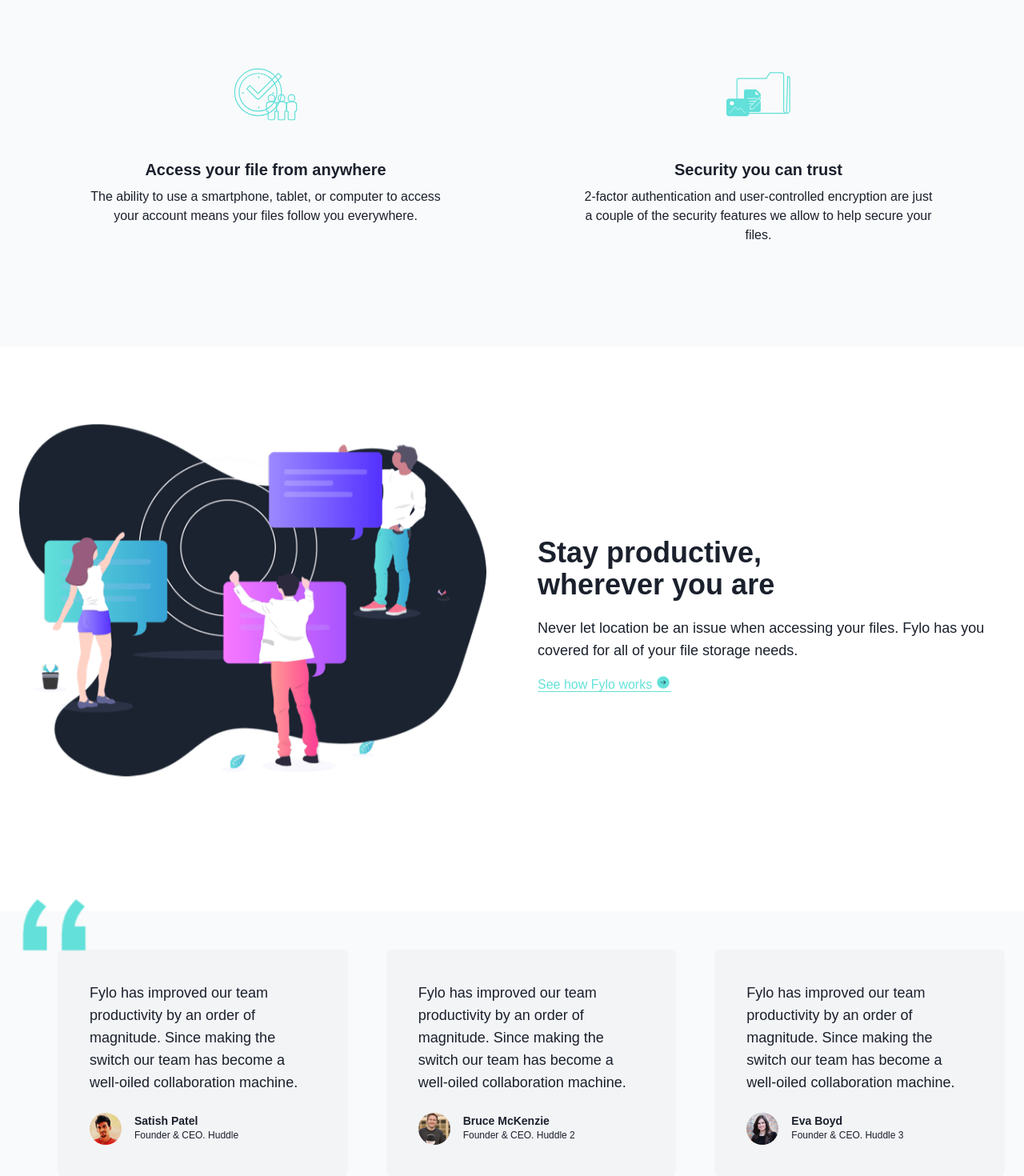
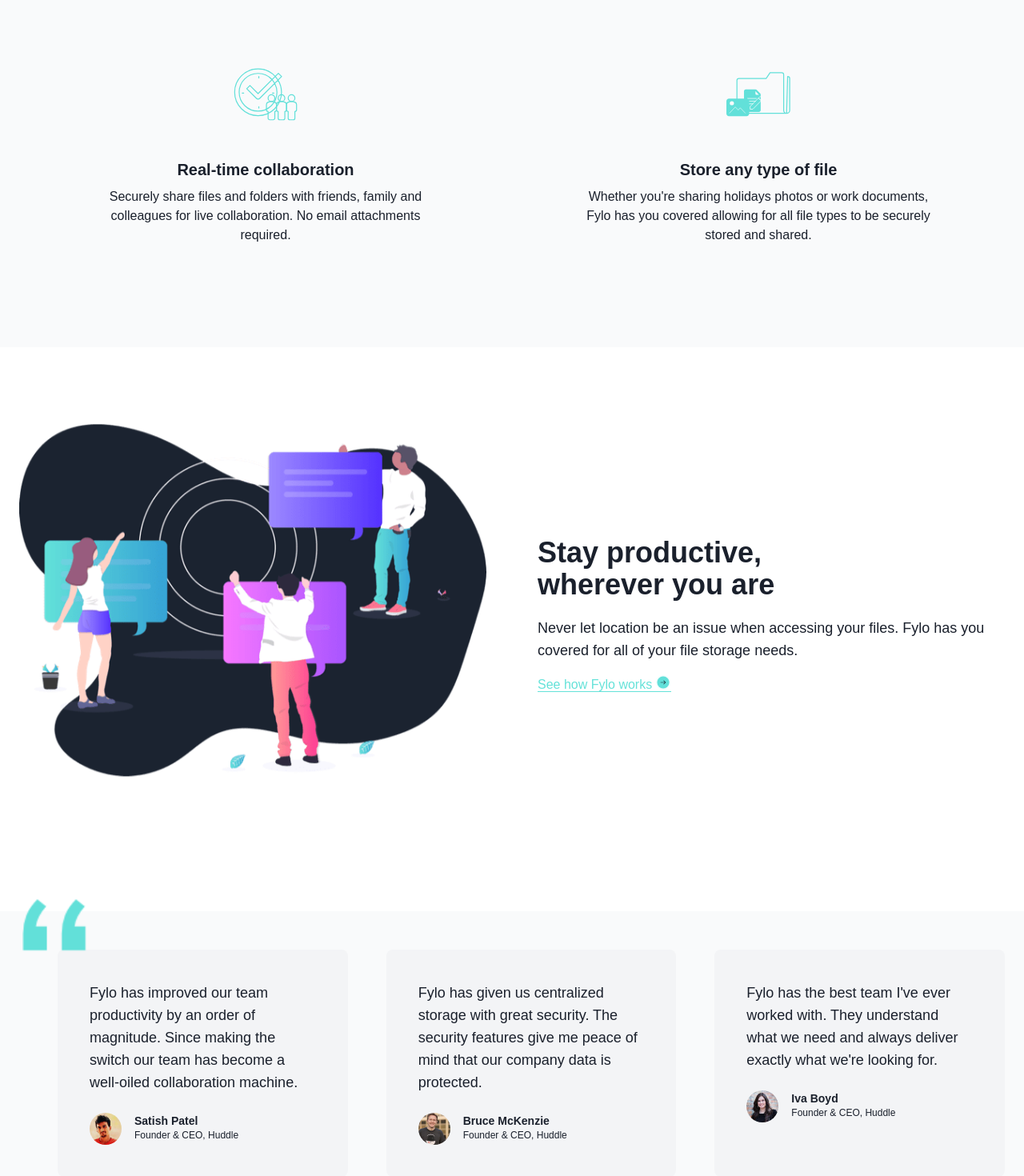
Before and after one commit to LeHoangTuanbk/trilingual-translation, a Next.js app: page /fylo in a window 1280 px wide. Shown: the part 1437-2907 px from the top of the page at 80% size. Built offline with nearby package versions, Linux system fonts and the light colour scheme.

Commit message:
Update: content

```diff
--- a/src/app/fylo/page.tsx
+++ b/src/app/fylo/page.tsx
@@ -3,30 +3,30 @@
 const featureItemRow1 = [
   {
     imgSrc: "fylo/images/icon-access-anywhere.svg",
-    title: "Access your file from anywhere",
+    title: "Access your files anywhere",
     description:
-      " The ability to use a smartphone, tablet, or computer to access your account means your files follow you everywhere.",
+      "The ability to use a smartphone, tablet, or computer to access your account means your files follow you everywhere.",
   },
   {
     imgSrc: "fylo/images/icon-security.svg",
     title: "Security you can trust",
     description:
-      " 2-factor authentication and user-controlled encryption are just a couple of the security features we allow to help secure your files.",
+      "2-factor authentication and user-controlled encryption are just a couple of the security features we allow to help secure your files.",
   },
 ];
 
 const featureItemRow2 = [
   {
     imgSrc: "fylo/images/icon-collaboration.svg",
-    title: "Access your file from anywhere",
+    title: "Real-time collaboration",
     description:
-      " The ability to use a smartphone, tablet, or computer to access your account means your files follow you everywhere.",
+      "Securely share files and folders with friends, family and colleagues for live collaboration. No email attachments required.",
   },
   {
     imgSrc: "fylo/images/icon-any-file.svg",
-    title: "Security you can trust",
+    title: "Store any type of file",
     description:
-      " 2-factor authentication and user-controlled encryption are just a couple of the security features we allow to help secure your files.",
+      "Whether you're sharing holidays photos or work documents, Fylo has you covered allowing for all file types to be securely stored and shared.",
   },
 ];
 
@@ -37,25 +37,25 @@
     user: {
       image: "fylo/images/profile-1.jpg",
       name: "Satish Patel",
-      role: "Founder & CEO. Huddle",
+      role: "Founder & CEO, Huddle",
     },
   },
   {
     content:
-      "Fylo has improved our team productivity by an order of magnitude. Since making the switch our team has become a well-oiled collaboration machine.",
+      "Fylo has given us centralized storage with great security. The security features give me peace of mind that our company data is protected.",
     user: {
       image: "fylo/images/profile-2.jpg",
       name: "Bruce McKenzie",
-      role: "Founder & CEO. Huddle 2",
+      role: "Founder & CEO, Huddle",
     },
   },
   {
     content:
-      "Fylo has improved our team productivity by an order of magnitude. Since making the switch our team has become a well-oiled collaboration machine.",
+      "Fylo has the best team I've ever worked with. They understand what we need and always deliver exactly what we're looking for.",
     user: {
       image: "fylo/images/profile-3.jpg",
-      name: "Eva Boyd",
-      role: "Founder & CEO. Huddle 3",
+      name: "Iva Boyd",
+      role: "Founder & CEO, Huddle",
     },
   },
 ];
```
